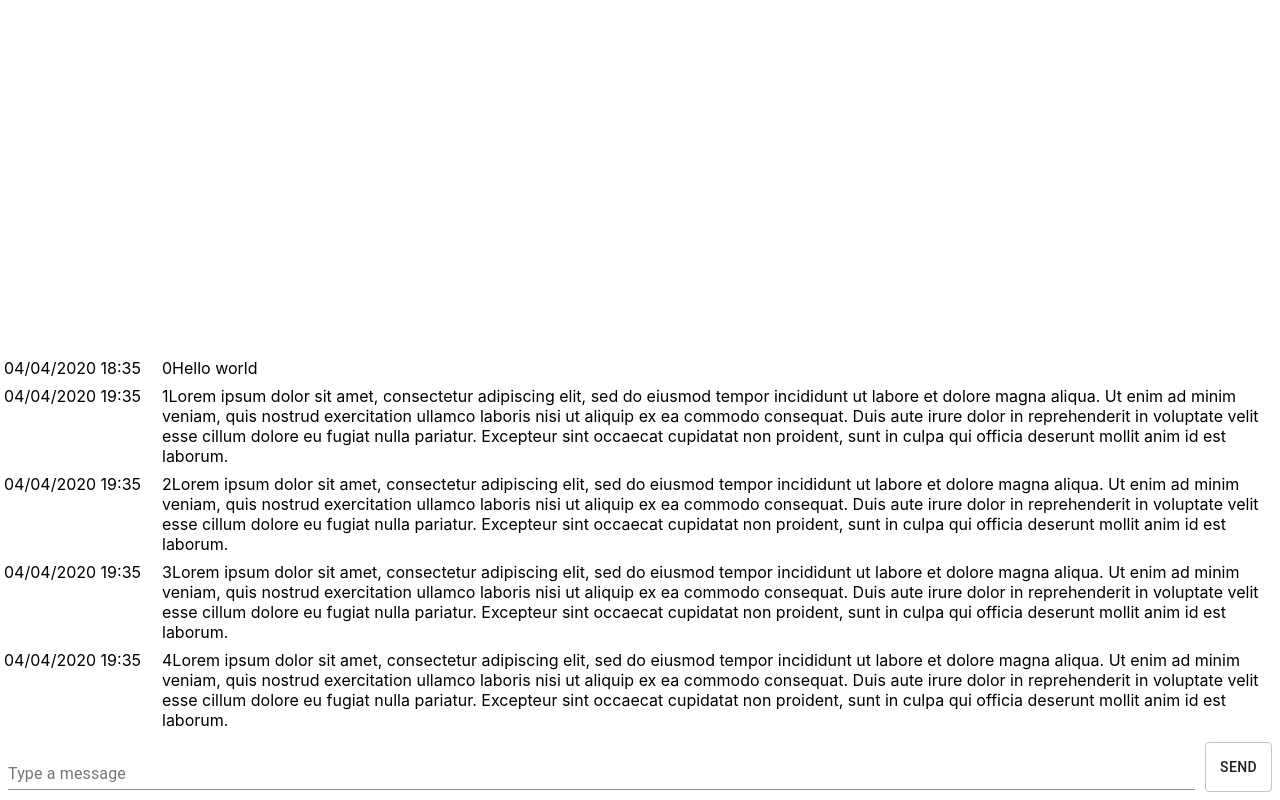
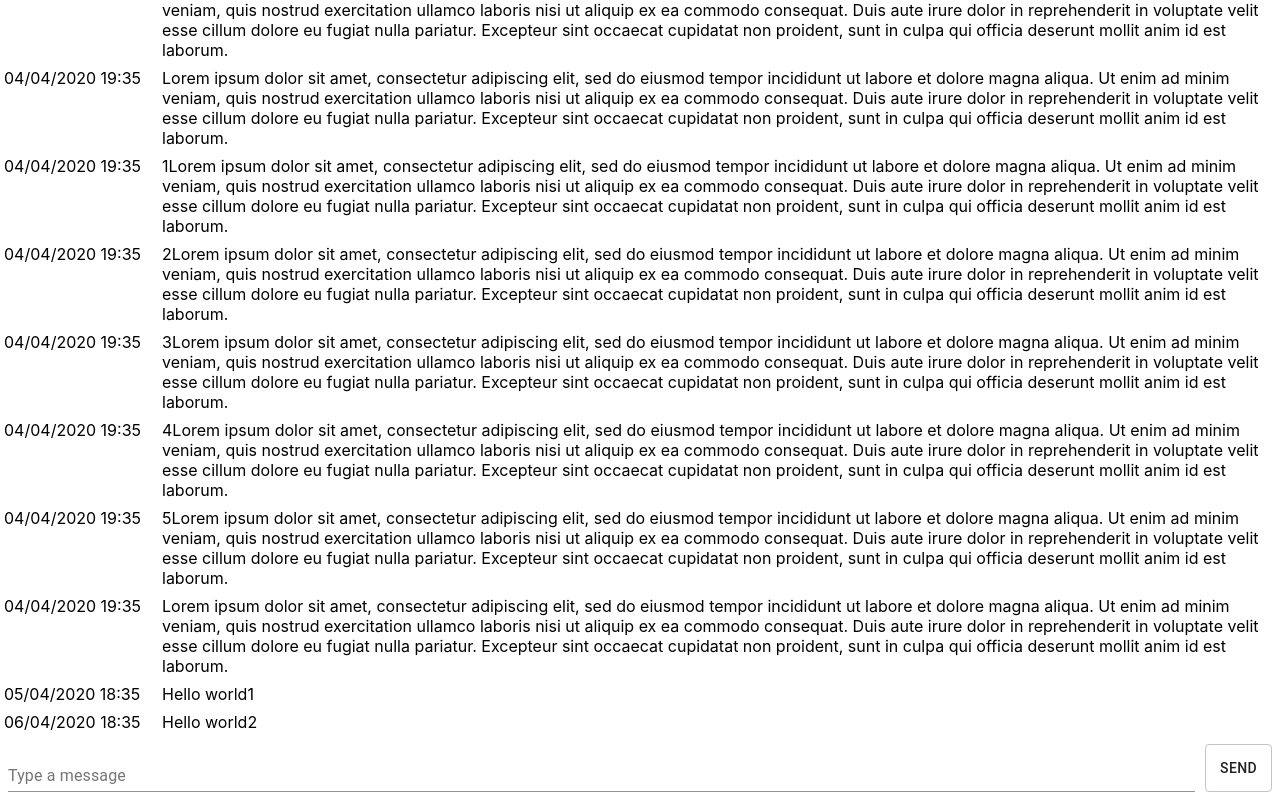
Before and after one commit to Claire-Couppie/chat-app, a React (Create React App) app: page / in a window 1280 px wide. Built offline with nearby package versions, Linux system fonts and the light colour scheme.

Commit message:
MessageList:Scroll to bottom on new messages

```diff
--- a/src/api.js
+++ b/src/api.js
@@ -2,6 +2,30 @@ const fakeMessageList = [
     {
         date: '2020-04-04T10:35:24-08:00',
         content: '0Hello world',
+    },
+    {
+        date: '2020-04-04T11:35:24-08:00',
+        content: '1Lorem ipsum dolor sit amet, consectetur adipiscing elit, sed do eiusmod tempor incididunt ut labore et dolore magna aliqua. Ut enim ad minim veniam, quis nostrud exercitation ullamco laboris nisi ut aliquip ex ea commodo consequat. Duis aute irure dolor in reprehenderit in voluptate velit esse cillum dolore eu fugiat nulla pariatur. Excepteur sint occaecat cupidatat non proident, sunt in culpa qui officia deserunt mollit anim id est laborum.',
+    },
+    {
+        date: '2020-04-04T11:35:24-08:00',
+        content: '2Lorem ipsum dolor sit amet, consectetur adipiscing elit, sed do eiusmod tempor incididunt ut labore et dolore magna aliqua. Ut enim ad minim veniam, quis nostrud exercitation ullamco laboris nisi ut aliquip ex ea commodo consequat. Duis aute irure dolor in reprehenderit in voluptate velit esse cillum dolore eu fugiat nulla pariatur. Excepteur sint occaecat cupidatat non proident, sunt in culpa qui officia deserunt mollit anim id est laborum.',
+    },
+    {
+        date: '2020-04-04T11:35:24-08:00',
+        content: '3Lorem ipsum dolor sit amet, consectetur adipiscing elit, sed do eiusmod tempor incididunt ut labore et dolore magna aliqua. Ut enim ad minim veniam, quis nostrud exercitation ullamco laboris nisi ut aliquip ex ea commodo consequat. Duis aute irure dolor in reprehenderit in voluptate velit esse cillum dolore eu fugiat nulla pariatur. Excepteur sint occaecat cupidatat non proident, sunt in culpa qui officia deserunt mollit anim id est laborum.',
+    },
+    {
+        date: '2020-04-04T11:35:24-08:00',
+        content: '4Lorem ipsum dolor sit amet, consectetur adipiscing elit, sed do eiusmod tempor incididunt ut labore et dolore magna aliqua. Ut enim ad minim veniam, quis nostrud exercitation ullamco laboris nisi ut aliquip ex ea commodo consequat. Duis aute irure dolor in reprehenderit in voluptate velit esse cillum dolore eu fugiat nulla pariatur. Excepteur sint occaecat cupidatat non proident, sunt in culpa qui officia deserunt mollit anim id est laborum.',
+    },
+    {
+        date: '2020-04-04T11:35:24-08:00',
+        content: '5Lorem ipsum dolor sit amet, consectetur adipiscing elit, sed do eiusmod tempor incididunt ut labore et dolore magna aliqua. Ut enim ad minim veniam, quis nostrud exercitation ullamco laboris nisi ut aliquip ex ea commodo consequat. Duis aute irure dolor in reprehenderit in voluptate velit esse cillum dolore eu fugiat nulla pariatur. Excepteur sint occaecat cupidatat non proident, sunt in culpa qui officia deserunt mollit anim id est laborum.',
+    },
+    {
+        date: '2020-04-04T11:35:24-08:00',
+        content: 'Lorem ipsum dolor sit amet, consectetur adipiscing elit, sed do eiusmod tempor incididunt ut labore et dolore magna aliqua. Ut enim ad minim veniam, quis nostrud exercitation ullamco laboris nisi ut aliquip ex ea commodo consequat. Duis aute irure dolor in reprehenderit in voluptate velit esse cillum dolore eu fugiat nulla pariatur. Excepteur sint occaecat cupidatat non proident, sunt in culpa qui officia deserunt mollit anim id est laborum.',
     },
     {
         date: '2020-04-04T11:35:24-08:00',
--- a/src/components/MessageList.js
+++ b/src/components/MessageList.js
@@ -1,4 +1,4 @@
-import React, { useEffect } from 'react';
+import React, { useEffect, useRef } from 'react';
 import PropTypes from 'prop-types';
 import { connect } from 'react-redux';
 import Message from './Message';
@@ -15,12 +15,21 @@ const MessageList = ({fetchMessages, messages}) => {
     fetchMessages();
   }, []);
 
+  const messagesEndRef = useRef(null);
+
+  const scrollToBottom = () => {
+    messagesEndRef.current.scrollIntoView({ behavior: "smooth" })
+  }
+
+  useEffect(scrollToBottom, [messages]);
+
   const classes = useStyles();
   return (
     <div className={classes.root}>
       {messages.map((message)=>{
         return <Message key={message.date} date={message.date} content={message.content} />;
       })}
+      <div ref={messagesEndRef} />
     </div>
   );
 };
@@ -40,7 +49,7 @@ const mapStateToProps = state => ({
 });
 
 const mapDispatchToProps = dispatch => ({
-  fetchMessages: () => {dispatch({type: "SAGA/FETCH_MESSAGES", page: 0, perPage: 5})}
+  fetchMessages: () => {dispatch({type: "SAGA/FETCH_MESSAGES", page: 0, perPage: 15})}
 })
 
 export default connect(mapStateToProps, mapDispatchToProps)(MessageList);
```
